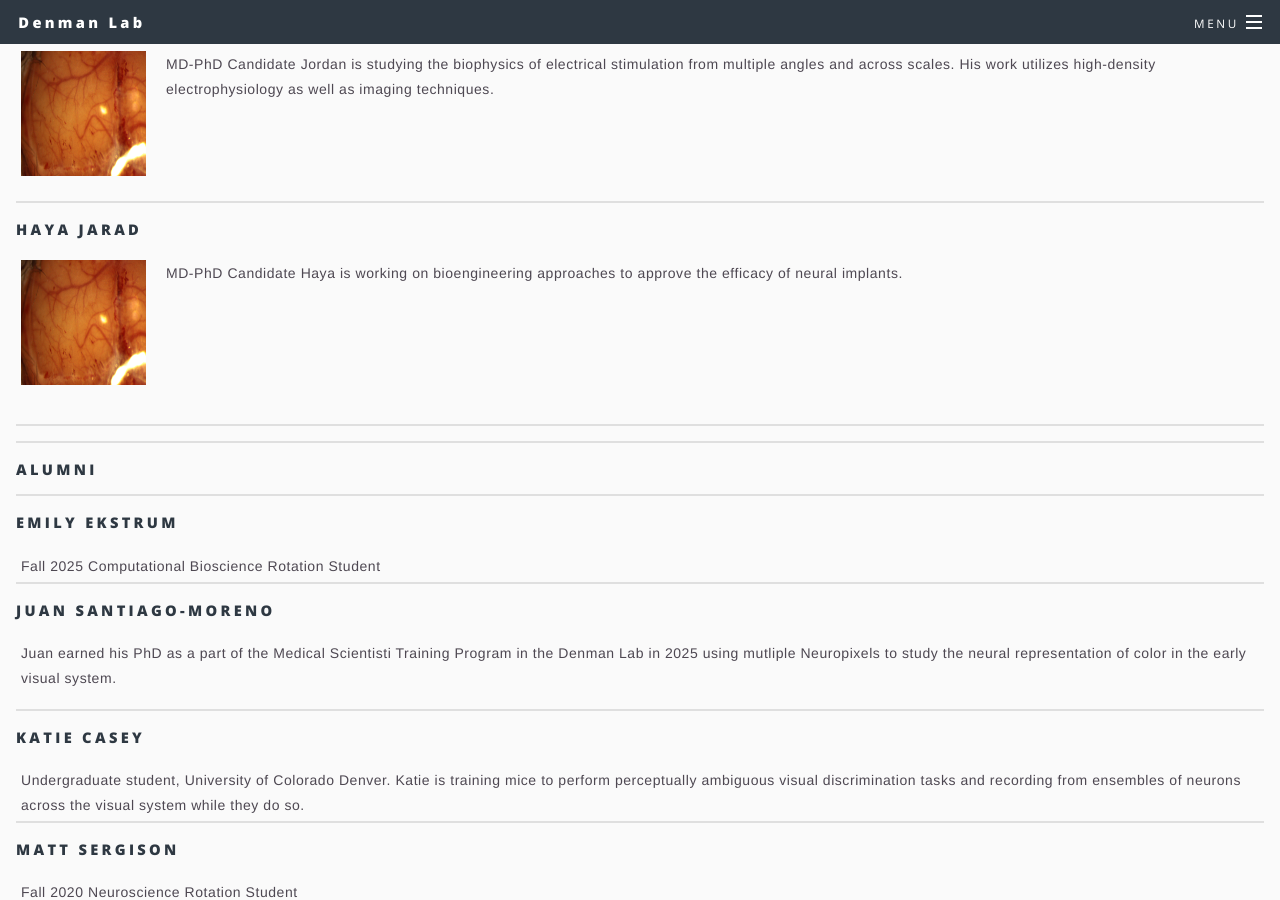
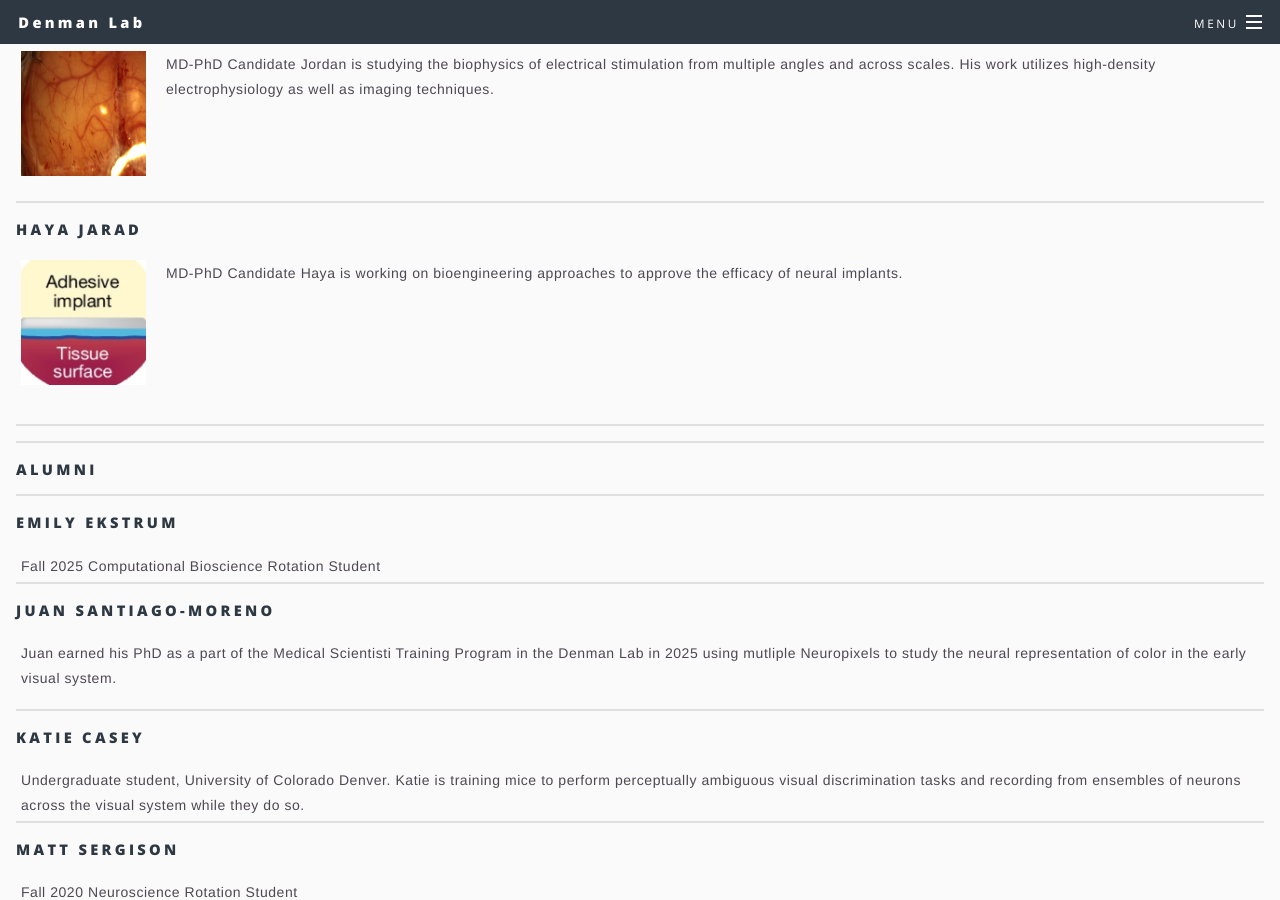
Before and after one commit to denmanlab/denmanlab.github.io, a Jekyll site: the page built from _pages/people.html, in a window 1280 px wide and 900 px high, scrolled down 1173 px. Built offline with Jekyll 4.4.1, drawn with Linux system fonts in a browser that asks for light colours.

Commit message:
add haya image

```diff
--- a/_pages/people.html
+++ b/_pages/people.html
@@ -56,7 +56,7 @@ background-image: cu001.jpeg
 <hr style="margin:0 0 1em 0;" />
 <h4>Haya Jarad</h4>
 <div class=image_wrapper>
-    <img id="img" src="/images/image0035.jpg"
+    <img id="img" src="/images/haya.png"
     width="125" height="125" class="bio_img_l"/>
     <p2>
         MD-PhD Candidate Haya is working on bioengineering approaches to approve the efficacy of neural implants.
```
Also changed, not shown: images/haya.png (added).
